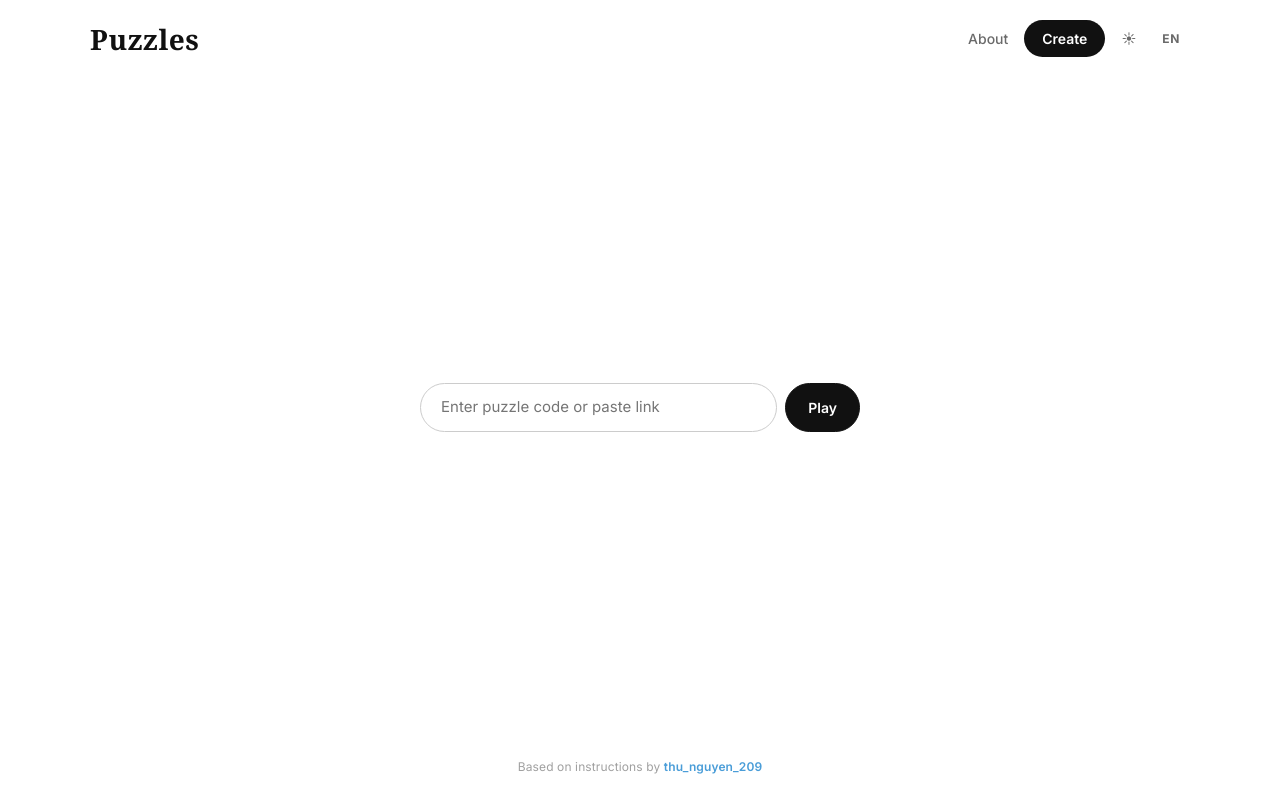
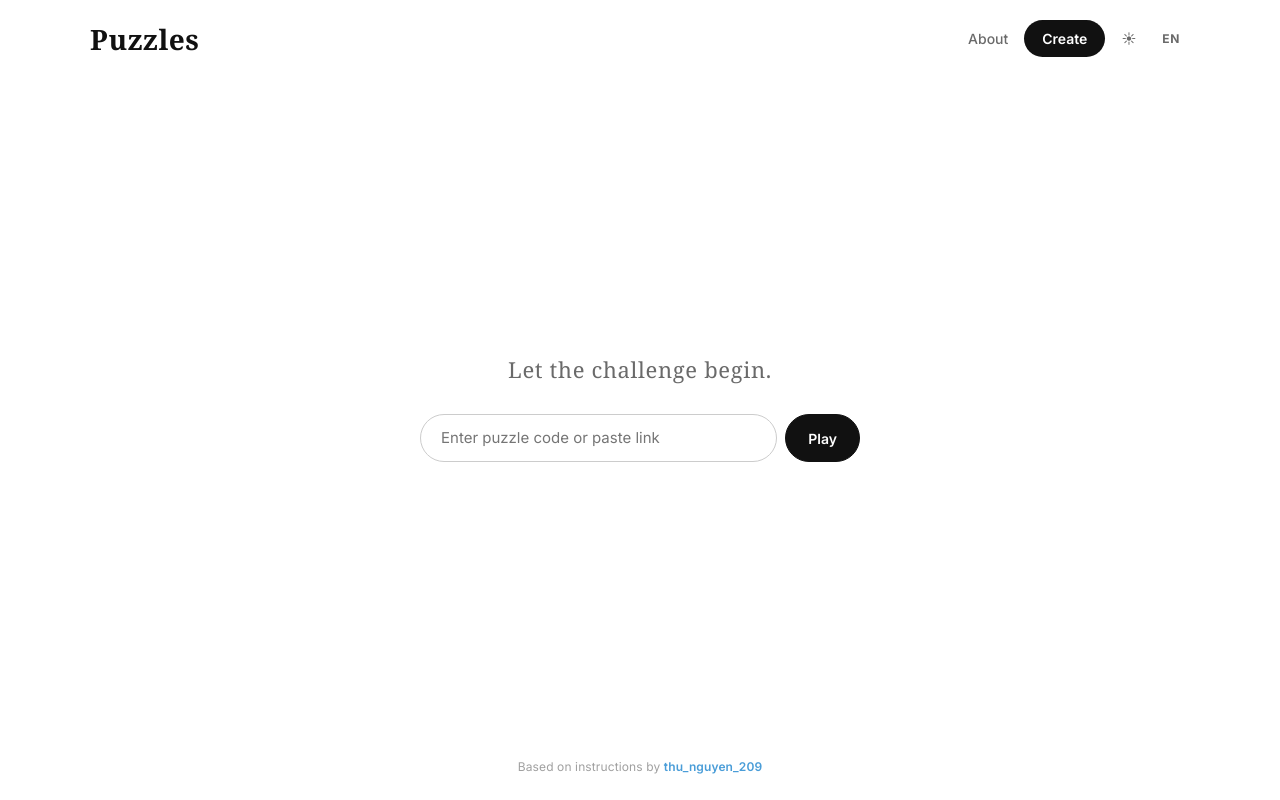
Before and after one commit to abundleoflinh/puzzles-hpvn, a website built with Vite: page index.html in a window 1280 px wide. Built offline with nearby package versions, Linux system fonts and the light colour scheme; a web font is replaced by a local one.

Commit message:
greetings patch

```diff
--- a/index.html
+++ b/index.html
@@ -13,6 +13,7 @@
     <header class="page-header" data-slot="header"></header>
     <main class="page-main home-main">
       <div class="home-content">
+        <p class="home-greeting" data-i18n="home.greeting"></p>
         <form id="play-form">
           <div class="field">
             <input type="text" id="puzzle-input" data-i18n-attr="placeholder:home.input.placeholder" autocomplete="off" spellcheck="false" />
--- a/src/i18n/en.json
+++ b/src/i18n/en.json
@@ -16,6 +16,7 @@
   "home.input.placeholder": "Enter puzzle code or paste link",
   "home.input.go": "Play",
   "home.input.invalid": "That doesn't look like a valid puzzle link or code.",
+  "home.greeting": "Let the challenge begin.",
 
   "footer.credit": "Based on instructions by",
 
--- a/src/i18n/vi.json
+++ b/src/i18n/vi.json
@@ -6,7 +6,7 @@
   "theme.dark": "tối",
   "theme.hpvn": "HPVN",
 
-  "nav.about": "Giới thiệu",
+  "nav.about": "Hướng dẫn",
   "nav.create": "Soạn đề",
 
   "action.theme.cycle": "Đổi giao diện (đang: {theme})",
@@ -16,6 +16,7 @@
   "home.input.placeholder": "Nhập mã bộ đề hoặc dán link",
   "home.input.go": "Chơi",
   "home.input.invalid": "Link hoặc mã không hợp lệ.",
+  "home.greeting": "Thử thách bắt đầu.",
 
   "footer.credit": "Dựa theo hướng dẫn từ",
 
--- a/src/styles/base.css
+++ b/src/styles/base.css
@@ -322,6 +322,16 @@ input, textarea, select { font: inherit; color: inherit; }
   min-height: calc(100vh - 220px);
 }
 .home-content { width: 100%; max-width: 480px; padding: 0 20px; }
+.home-greeting {
+  text-align: center;
+  font-family: var(--font-wordmark);
+  font-weight: 500;
+  font-size: 22px;
+  color: var(--fg-muted);
+  letter-spacing: 0.03em;
+  margin-bottom: 28px;
+}
+:root[data-theme="hpvn"] .home-greeting { color: var(--accent); }
 
 /* ============== EDITOR ============== */
 
```
